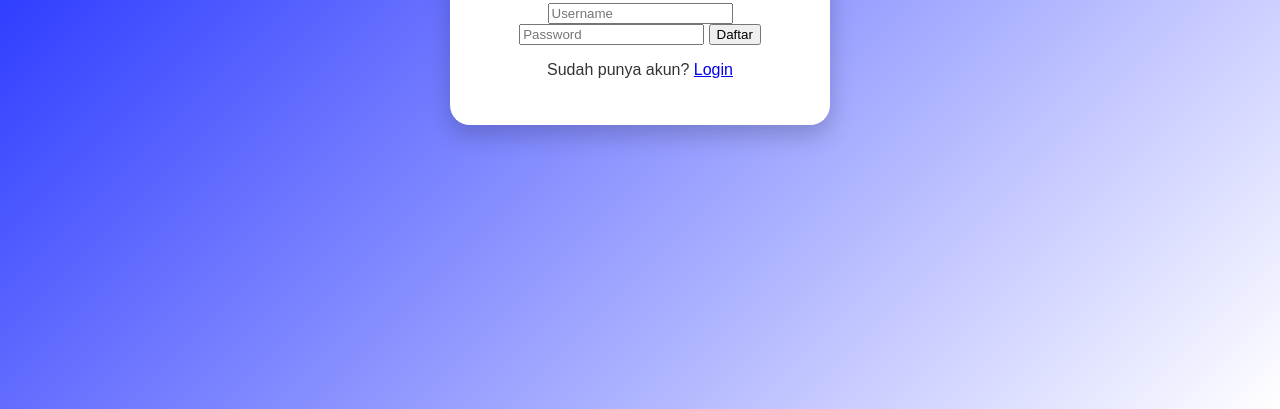
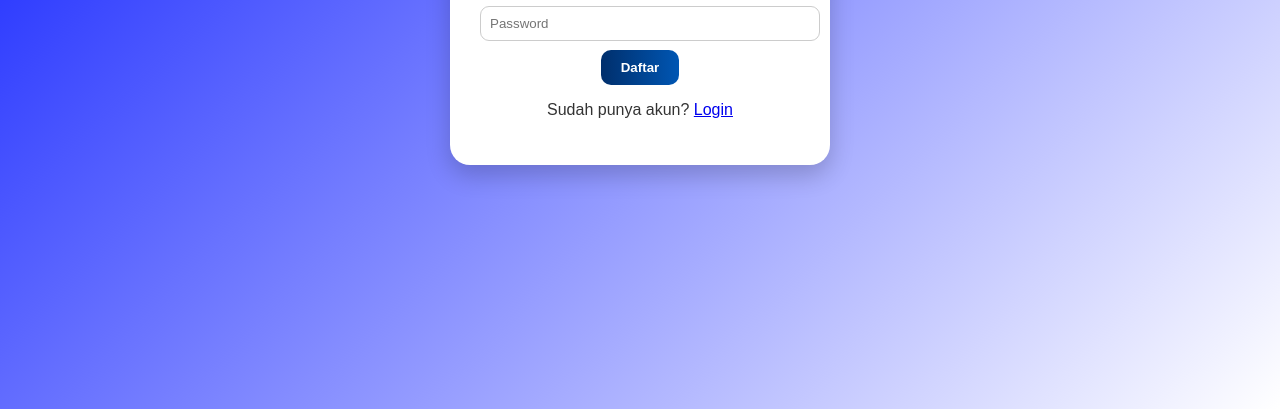
Before and after one commit to trijaaa/Hi-Class, a plain HTML site: page register.html in a window 1280 px wide. Shown: the part 391-800 px from the top of the page. Drawn offline with Linux system fonts and the light colour scheme.

Commit message:
css sementara

```diff
--- a/style.css
+++ b/style.css
@@ -18,3 +18,27 @@ body {
   width: 320px;
   animation: fadeIn 0.6s ease-in-out;
 }
+
+button {
+  background: linear-gradient(to right, #002F6C, #0056B3);
+  color: white;
+  border: none;
+  padding: 10px 20px;
+  border-radius: 10px;
+  cursor: pointer;
+  font-weight: bold;
+  transition: 0.3s;
+}
+
+input {
+  display: block;
+  width: 100%;
+  margin: 9px 0;
+  padding: 9px;
+  border-radius: 9px;
+  border: 1px solid #ccc;
+}
+
+button:hover {
+  background: linear-gradient(to right, #001f47, #003c7c);
+}
```
